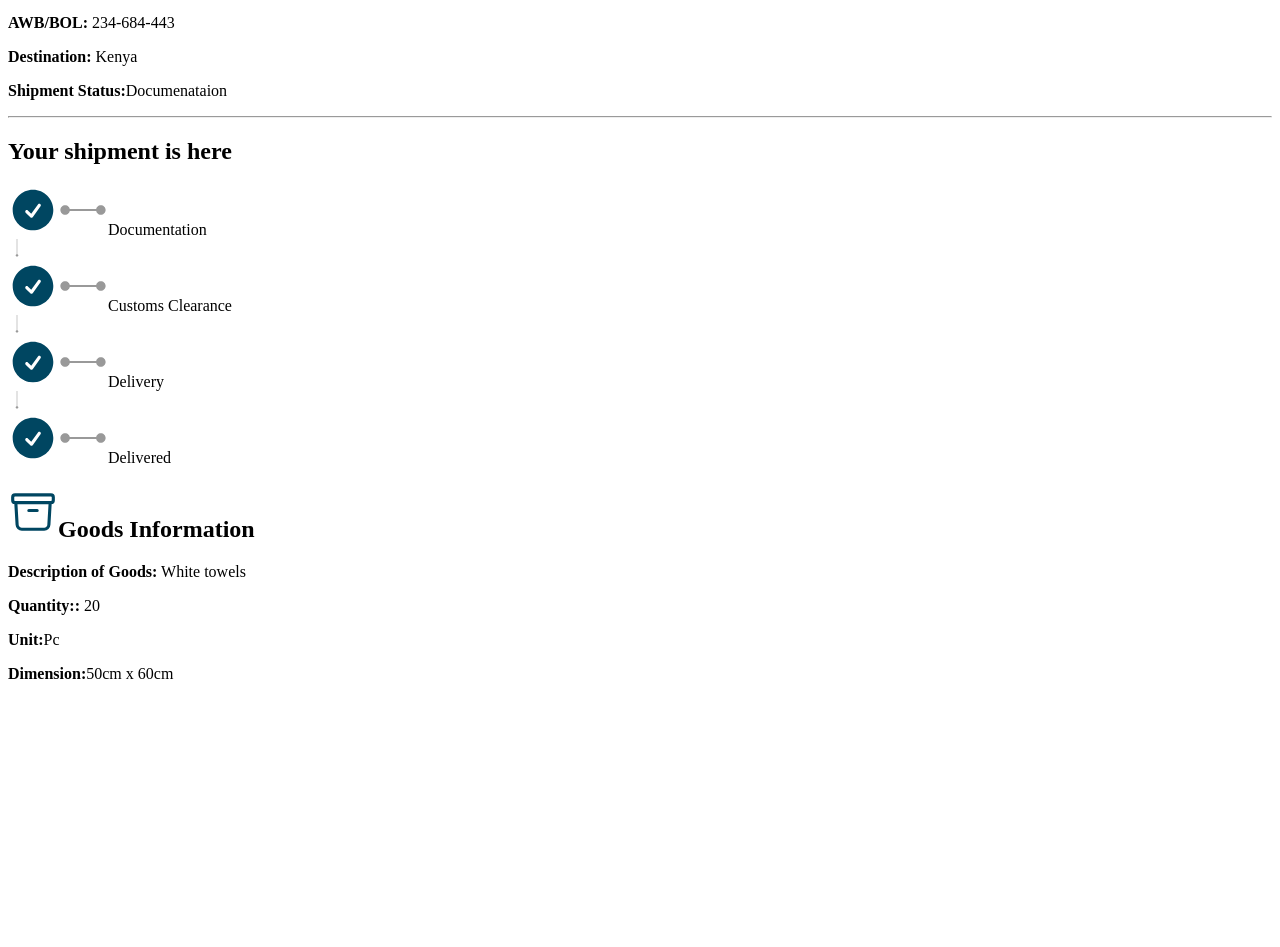
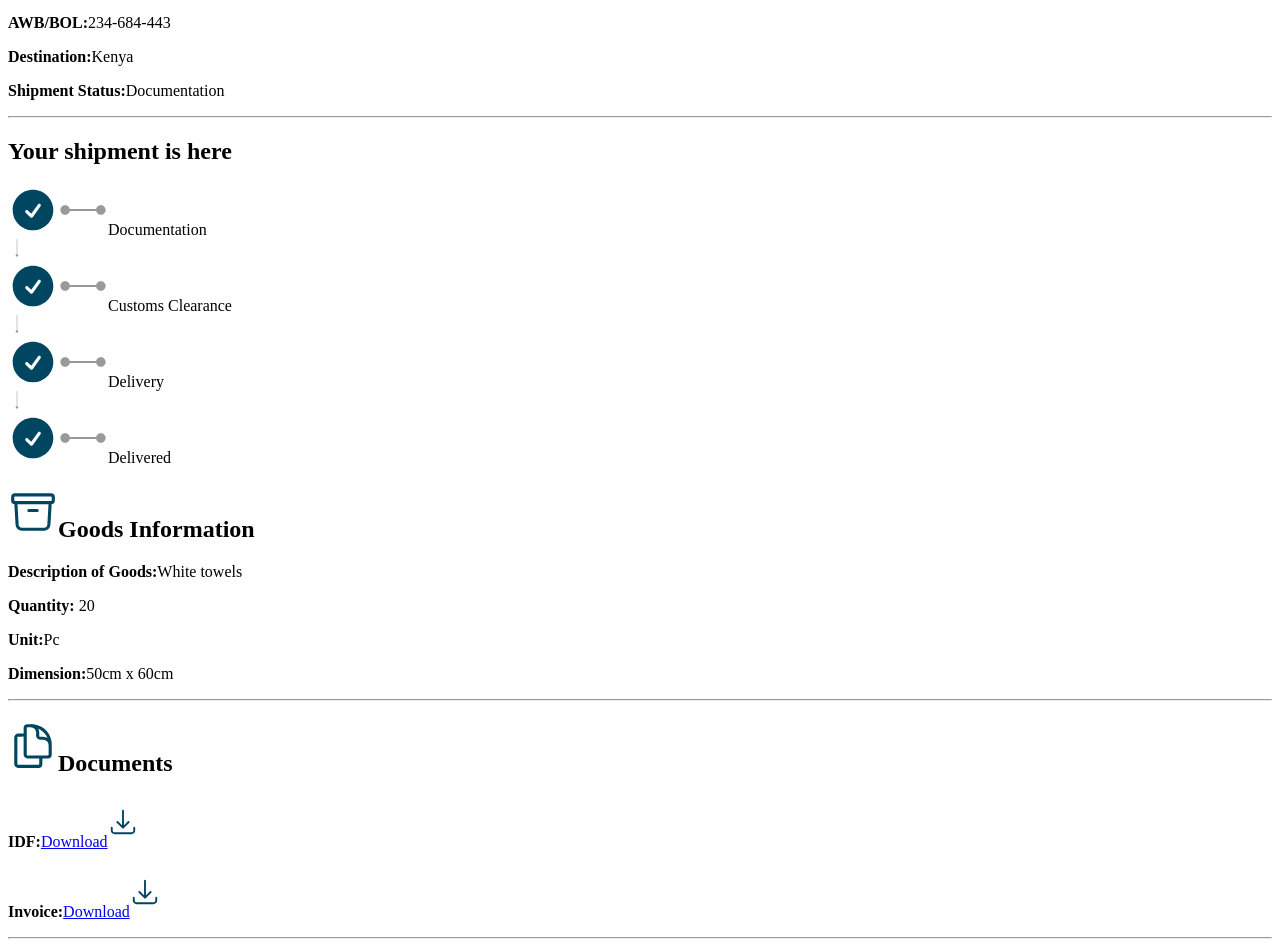
Before and after one commit to owiro17/Sedo-Logistics-Limited, a Next.js app in the folder sedo-logistics/: page /Dashboard/Shipment/1 in a window 1280 px wide. Shown: the part 889-1836 px from the top of the page. Before the commit the page ends 1588 px from the top, so only its background shows below. Built offline with nearby package versions, Linux system fonts and the light colour scheme.

Commit message:
finished shipment page with download section

```diff
--- a/sedo-logistics/app/Dashboard/Shipment/[refNo]/page.jsx
+++ b/sedo-logistics/app/Dashboard/Shipment/[refNo]/page.jsx
@@ -13,6 +13,16 @@ export default async function Page({ params }) {
     { status: "Delivery" },
     { status: "Delivered" },
   ];
+  const shipmentInformation = [
+    { shipmentRef: "1" },
+    { currentLocation: "Ethiopia" },
+    { estimatedDeliveryDate: "30/5/2024" },
+    { modeOfTransport: "Air" },
+    { awbBol: "234-684-443" },
+    { destination: "Kenya" },
+    { shipmentStatus: "Documentation" },
+  ];
+  const shipmentFiles = [{filename:'IDF', link:'#'}, {filename:'Invoice', link:'#'}]
 
   return (
     <div className="flex align-top relative top-10 gap-8">
@@ -87,33 +97,36 @@ export default async function Page({ params }) {
         <div className="flex relative p-2  gap-5">
           <div className="flex flex-col gap-3">
             <p className="font-normal text-gray-600">
-              <b className="text-black font-extrabold">Shipment Ref:</b> {refNo}
+              <b className="text-black font-extrabold">Shipment Ref:</b>{" "}
+              {shipmentInformation.map((item) => item.shipmentRef)}
             </p>
             <p className="font-normal text-gray-600">
-              <b className="text-black font-extrabold">Current Location:</b>{" "}
-              Ethiopia
+              <b className="text-black font-extrabold">Current Location:</b>
+              {shipmentInformation.map((item) => item.currentLocation)}
             </p>
             <p className="font-normal text-gray-600">
               <b className="text-black font-extrabold">
                 Estimated Delivery Date:
               </b>{" "}
-              30/5/2024
+              {shipmentInformation.map((item) => item.estimatedDeliveryDate)}
             </p>
             <p className="font-normal text-gray-600">
-              <b className="text-black font-extrabold">Mode of Transport:</b>{" "}
-              Air
+              <b className="text-black font-extrabold">Mode of Transport:</b>
+              {shipmentInformation.map((item) => item.modeOfTransport)}
             </p>
           </div>
           <div className="flex flex-col gap-3">
             <p className="font-normal text-gray-600">
-              <b className="text-black font-extrabold">AWB/BOL:</b> 234-684-443{" "}
+              <b className="text-black font-extrabold">AWB/BOL:</b>
+              {shipmentInformation.map((item) => item.awbBol)}
             </p>
             <p className="font-normal text-gray-600">
-              <b className="text-black font-extrabold">Destination:</b> Kenya
+              <b className="text-black font-extrabold">Destination:</b>
+              {shipmentInformation.map((item) => item.destination)}
             </p>
             <p className="font-normal text-gray-600">
               <b className="text-black font-extrabold">Shipment Status:</b>
-              Documenataion
+              {shipmentInformation.map((item) => item.shipmentStatus)}
             </p>
           </div>
         </div>
@@ -122,7 +135,6 @@ export default async function Page({ params }) {
           {/* shipment graph section  */}
           <div className="w-[50%]">
             <h1 className="text-xl text-secondary font-bold inline-block">
-
               Your shipment is here
             </h1>
 
@@ -157,8 +169,9 @@ export default async function Page({ params }) {
               </div>
             ))}
           </div>
+          <div className="flex flex-col">
             {/* good description section  */}
-          <div className="flex w-[58%] flex-col">
+            <div className="flex flex-col">
               <h1 className="text-xl text-secondary font-bold inline-block">
                 <Image
                   className="p-2 inline-block"
@@ -171,10 +184,13 @@ export default async function Page({ params }) {
               </h1>
               <div className="flex pl-2 left-3 flex-col gap-3">
                 <p className="font-normal text-gray-600">
-              <b className="text-black font-extrabold text-nowrap">Description of Goods:</b> White towels
+                  <b className="text-black font-extrabold text-nowrap">
+                    Description of Goods:
+                  </b>
+                  White towels
                 </p>
                 <p className="font-normal text-gray-600">
-              <b className="text-black font-extrabold">Quantity::</b> 20
+                  <b className="text-black font-extrabold">Quantity:</b> 20
                 </p>
                 <p className="font-normal text-gray-600">
                   <b className="text-black font-extrabold">Unit:</b>
@@ -185,7 +201,45 @@ export default async function Page({ params }) {
                   50cm x 60cm
                 </p>
               </div>
+              <hr className="w-full border-t-2 border-gray-300 my-4" />
+            </div>
+            {/* document download section  */}
+            <div className="flex  flex-col">
+              <h1 className="text-xl text-secondary font-bold inline-block">
+                <Image
+                  className="p-2 inline-block"
+                  src="/documentIcon-1.svg"
+                  alt="back icon"
+                  width={50}
+                  height={50}
+                />
+                Documents
+              </h1>
+              <div className="flex pl-2 left-3 flex-col gap-3">
+                {shipmentFiles.map((file) => (
+                  <>
+                    <p className="font-normal flex align-middle items-center gap-10 text-gray-600">
+                    <b className="text-black  font-extrabold text-nowrap">
+                      {file.filename}:
+                    </b>
+                    <Link className="border-2 group   rounded-sm text-sm px-2 align-middle hover:bg-secondary hover:text-white transition-all ease-in-out  justify-center" href={file.link}>
+                      Download
+                      <Image
+                        className="p-2 inline-block group-hover:invisible"
+                        src="/downloadIcon.svg"
+                        alt="download icon"
+                        width={30}
+                        height={50}
+                      />
+                    </Link>
+                  </p>
+                  </>
+                ))}
 
+
+              </div>
+              <hr className="w-full border-t-2 border-gray-300 my-4" />
+            </div>
           </div>
         </section>
         {/* ------shipment status ------ */}
```
Lines whose indentation alone changed are shown as unchanged.
